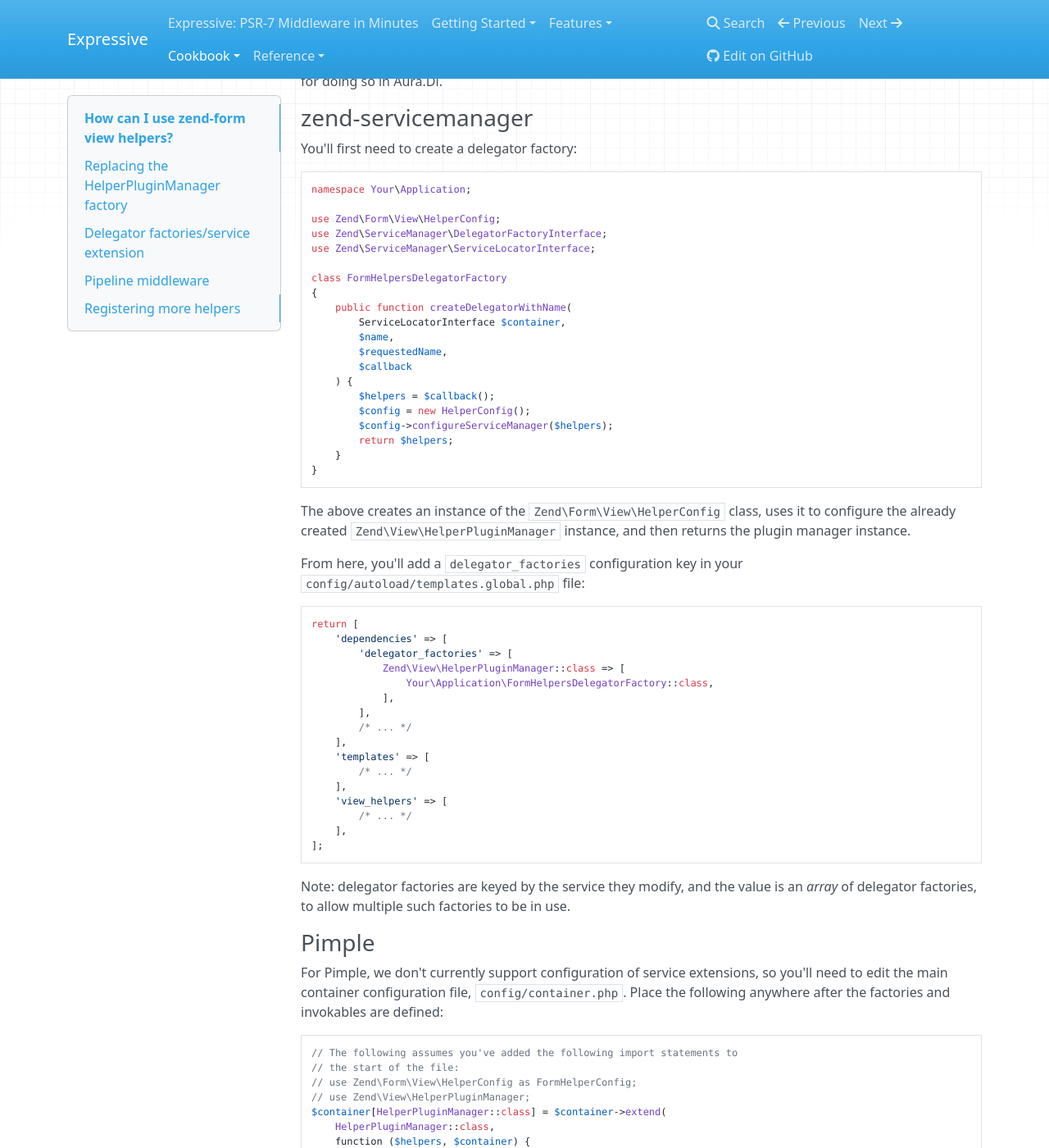
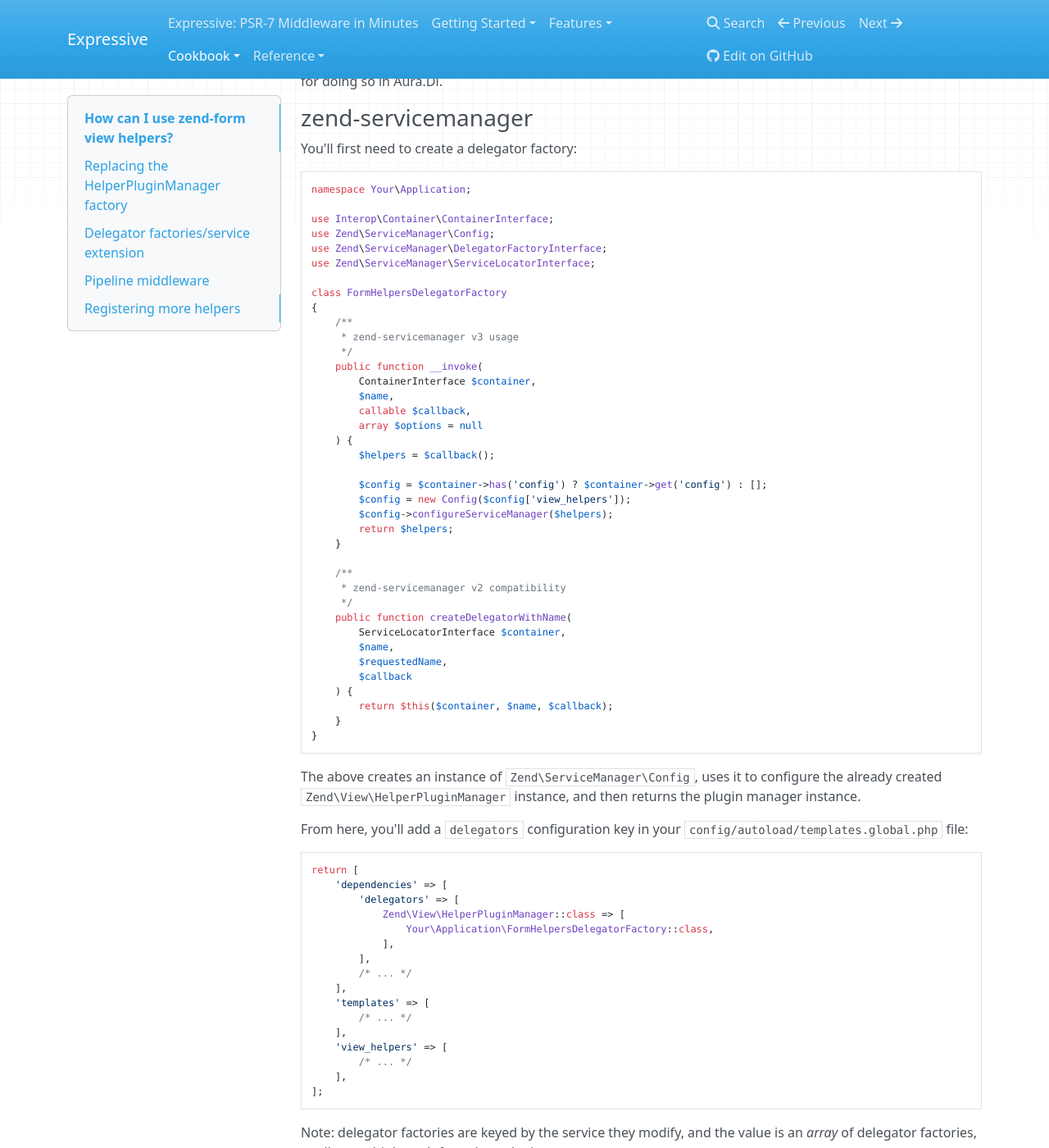
Before and after one commit to zendframework/zend-expressive, an MkDocs documentation site: the page built from doc/book/cookbook/using-zend-form-view-helpers.md, in a window 1280 px wide and 1400 px high, scrolled down 1632 px. Shown: the whole window at 82% size. Built offline with MkDocs 1.6.1, drawn with Linux system fonts in a browser that asks for light colours; nearby versions of some CDN libraries; old or Windows-style settings are respelled for this version of MkDocs; some of the changed text lies outside the part shown.

Commit message:
Updated delegator factories definitions
Use zend-servicemanager `Config` class instead of zend-form
`HelperConfig`, as the latter no longer exists; helpers are now included
in configuration.

````diff
--- a/doc/book/cookbook/using-zend-form-view-helpers.md
+++ b/doc/book/cookbook/using-zend-form-view-helpers.md
@@ -96,37 +96,55 @@ You'll first need to create a delegator factory:
 ```php
 namespace Your\Application;
 
-use Zend\Form\View\HelperConfig;
+use Interop\Container\ContainerInterface;
+use Zend\ServiceManager\Config;
 use Zend\ServiceManager\DelegatorFactoryInterface;
 use Zend\ServiceManager\ServiceLocatorInterface;
 
 class FormHelpersDelegatorFactory
 {
+    /**
+     * zend-servicemanager v3 usage
+     */
+    public function __invoke(
+        ContainerInterface $container,
+        $name,
+        callable $callback,
+        array $options = null
+    ) {
+        $helpers = $callback();
+
+        $config = $container->has('config') ? $container->get('config') : [];
+        $config = new Config($config['view_helpers']);
+        $config->configureServiceManager($helpers);
+        return $helpers;
+    }
+
+    /**
+     * zend-servicemanager v2 compatibility
+     */
     public function createDelegatorWithName(
         ServiceLocatorInterface $container,
         $name,
         $requestedName,
         $callback
     ) {
-        $helpers = $callback();
-        $config = new HelperConfig();
-        $config->configureServiceManager($helpers);
-        return $helpers;
+        return $this($container, $name, $callback);
     }
 }
 ```
 
-The above creates an instance of the `Zend\Form\View\HelperConfig` class,
-uses it to configure the already created `Zend\View\HelperPluginManager`
-instance, and then returns the plugin manager instance.
+The above creates an instance of `Zend\ServiceManager\Config`, uses it to
+configure the already created `Zend\View\HelperPluginManager` instance, and then
+returns the plugin manager instance.
 
-From here, you'll add a `delegator_factories` configuration key in your
+From here, you'll add a `delegators` configuration key in your
 `config/autoload/templates.global.php` file:
 
 ```php
 return [
     'dependencies' => [
-        'delegator_factories' => [
+        'delegators' => [
             Zend\View\HelperPluginManager::class => [
                 Your\Application\FormHelpersDelegatorFactory::class,
             ],
@@ -156,12 +174,13 @@ invokables are defined:
 ```php
 // The following assumes you've added the following import statements to
 // the start of the file:
-// use Zend\Form\View\HelperConfig as FormHelperConfig;
+// use Zend\ServiceManager\Config as ServiceConfig;
 // use Zend\View\HelperPluginManager;
 $container[HelperPluginManager::class] = $container->extend(
     HelperPluginManager::class,
     function ($helpers, $container) {
-        $config = new FormHelperConfig();
+        $config = isset($container['config']) ? $container['config'] : [];
+        $config = new ServiceConfig($config['view_helpers']);
         $config->configureServiceManager($helpers);
         return $helpers;
     }
````
